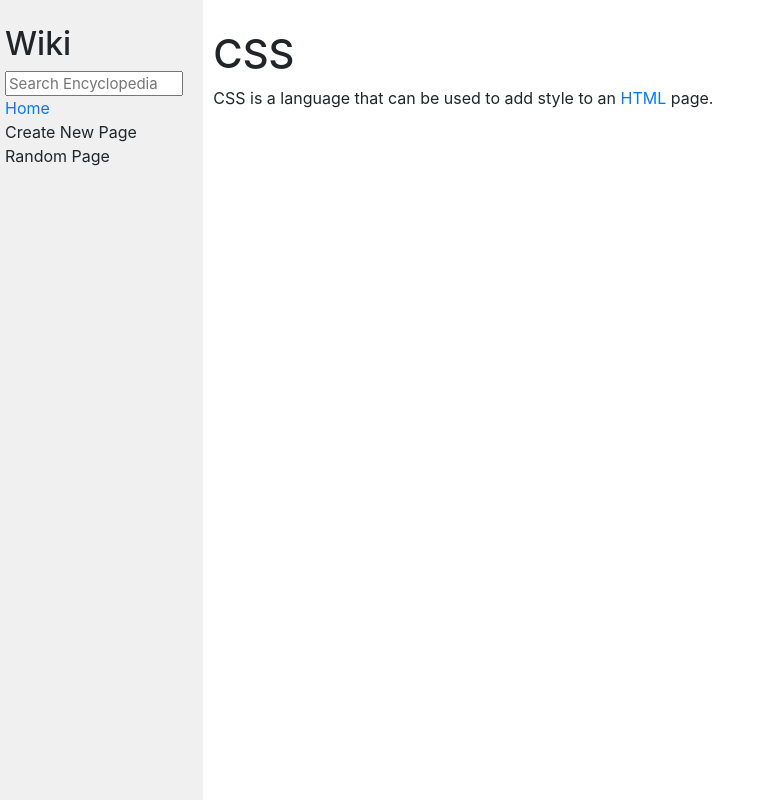
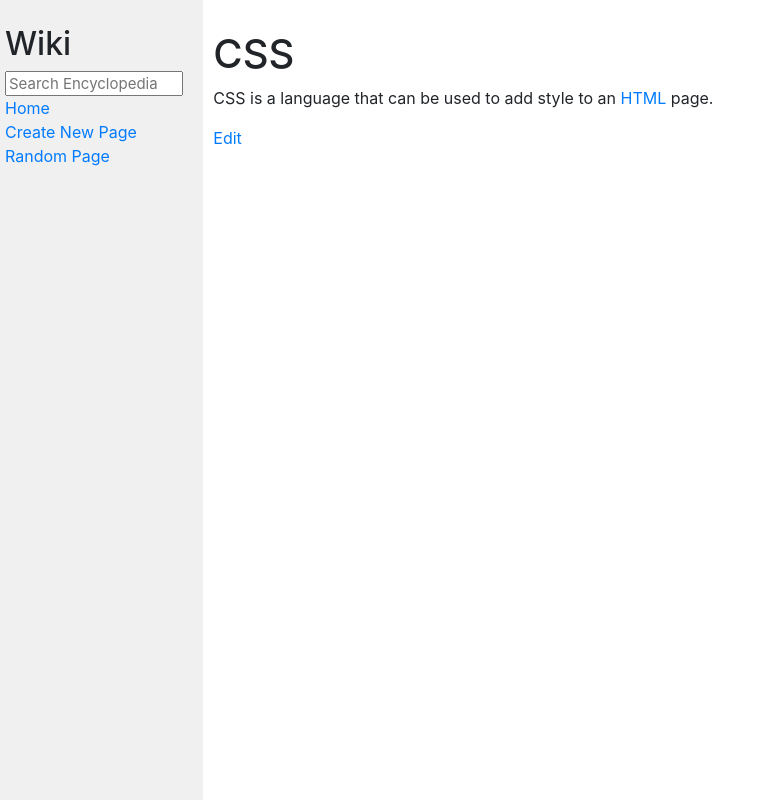
Before and after one commit to akiliholmes/wiki, a Django app: page /CSS/wiki/ in a window 1280 px wide. Shown: the whole page, without its empty margins (0-770 px from the left). Run offline with Django 3.2, Linux system fonts and the light colour scheme; some libraries are stand-ins or nearby versions.

Commit message:
Saving new,edit,views,layout.html changes

```diff
--- a/encyclopedia/static/encyclopedia/styles.css
+++ b/encyclopedia/static/encyclopedia/styles.css
@@ -36,3 +36,47 @@
 .sidebar h2 {
     margin-top: 5px;
 }
+
+<style type="text/css">
+.editButton {
+	-moz-box-shadow:inset 0px 1px 0px 0px #ffffff;
+	-webkit-box-shadow:inset 0px 1px 0px 0px #ffffff;
+	box-shadow:inset 0px 1px 0px 0px #ffffff;
+	background:-webkit-gradient( linear, left top, left bottom, color-stop(0.05, #f9f9f9), color-stop(1, #e9e9e9) );
+	background:-moz-linear-gradient( center top, #f9f9f9 5%, #e9e9e9 100% );
+	filter:progid:DXImageTransform.Microsoft.gradient(startColorstr='#f9f9f9', endColorstr='#e9e9e9');
+	background-color:#f9f9f9;
+	-webkit-border-top-left-radius:5px;
+	-moz-border-radius-topleft:5px;
+	border-top-left-radius:5px;
+	-webkit-border-top-right-radius:5px;
+	-moz-border-radius-topright:5px;
+	border-top-right-radius:5px;
+	-webkit-border-bottom-right-radius:5px;
+	-moz-border-radius-bottomright:5px;
+	border-bottom-right-radius:5px;
+	-webkit-border-bottom-left-radius:5px;
+	-moz-border-radius-bottomleft:5px;
+	border-bottom-left-radius:5px;
+text-indent:0;
+	display:inline-block;
+	color:#666666;
+	font-family:arial;
+	font-size:15px;
+	font-weight:bold;
+	font-style:normal;
+height:50px;
+	line-height:50px;
+width:140px;
+	text-decoration:none;
+	text-align:center;
+	text-shadow:0px 1px 0px #ffffff;
+}.editButton:hover {
+	background:-webkit-gradient( linear, left top, left bottom, color-stop(0.05, #e9e9e9), color-stop(1, #f9f9f9) );
+	background:-moz-linear-gradient( center top, #e9e9e9 5%, #f9f9f9 100% );
+	filter:progid:DXImageTransform.Microsoft.gradient(startColorstr='#e9e9e9', endColorstr='#f9f9f9');
+	background-color:#e9e9e9;
+}.editButton:active {
+	position:relative;
+	top:1px;
+}</style>
--- a/encyclopedia/templates/encyclopedia/entry.html
+++ b/encyclopedia/templates/encyclopedia/entry.html
@@ -1,9 +1,10 @@
 {% extends "encyclopedia/layout.html" %}
 
 {% block title %}
-{{title}}
+Encyclopedia
 {% endblock %}
 
 {% block body %}
   {{content|safe}}
+  <a href="{% url 'encyclopedia:edit' title %}" class="editButton">Edit</a>
 {% endblock %}
--- a/encyclopedia/templates/encyclopedia/layout.html
+++ b/encyclopedia/templates/encyclopedia/layout.html
@@ -12,17 +12,17 @@
         <div class="row">
             <div class="sidebar col-lg-2 col-md-3">
                 <h2>Wiki</h2>
-                <form>
-                    <input class="search" type="text" name="q" placeholder="Search Encyclopedia">
+                <form action="{% url 'encyclopedia:search' %}">
+                  <input class="search" type="text" name="q" placeholder="Search Encyclopedia">
                 </form>
                 <div>
                     <a href="{% url 'encyclopedia:index' %}">Home</a>
                 </div>
                 <div>
-                    Create New Page
+                    <a href="{% url 'encyclopedia:new' %}">Create New Page</a>
                 </div>
                 <div>
-                    Random Page
+                    <a href="{% url 'encyclopedia:random' %}">Random Page</a>
                 </div>
                 {% block nav %}
                 {% endblock %}
--- a/encyclopedia/templates/encyclopedia/search.html
+++ b/encyclopedia/templates/encyclopedia/search.html
@@ -11,4 +11,8 @@
            <a href="{% url 'wiki:{{matches}}'}"<li>{{ matches }}</li>
        {% endfor %}
     </ul>
+    {% block error %}
+    {{noMatch}}
+    {% endblock %}
+
 {% endblock %}
--- a/encyclopedia/urls.py
+++ b/encyclopedia/urls.py
@@ -7,5 +7,7 @@
 urlpatterns = [
     path("", views.index, name="index"),
     path("<str:title>/wiki/", views.entry, name="entry"),
-    path("search/", views.search, name="search")
+    path("search/", views.search, name="search"),
+    path("<str:title>/edit/", views.edit, name="edit"),
+    path("new/", views.new, name="new")
     ]
--- a/encyclopedia/views.py
+++ b/encyclopedia/views.py
@@ -1,12 +1,15 @@
 import re, markdown2
 
 from django.shortcuts import render
-from django.http import Http404, HttpResponse, HttpResponseNotFound
+from django.http import Http404, HttpResponse, HttpResponseNotFound, HttpResponseRedirect
 from django.urls import reverse
 from django import forms
 
 from . import util
 
+class NewEntryForm(forms.Form):
+    title = forms.CharField(max_length=100)
+    content = forms.CharField(widget=forms.Textarea)
 
 def index(request):
     return render(request, "encyclopedia/index.html", {
@@ -19,14 +22,66 @@
         raise Http404("Entry does not exist")
     else:
         return render(request, "encyclopedia/entry.html",{
+            "title": title,
             "content": markdown2.markdown(f)
         })
 
-def search(request, q):
-    e = util.list_entries()
-    c = re.compile(e, re.IGNORECASE)
-    results = re.finditer(q)
-    if results is not None:
-        return render(request, "encyclopedia/search.html", {
-            "results": results
+def search(request):
+            d = request.GET.get('q','')
+            if util.get_entry(d) is not None:
+                return render(request, "encyclopedia/search.html", {
+                    "results": d
+                })
+            else:
+                partialEntries = []
+                for entry in util.list_entries():
+                    for d in entry:
+                        partialEntries.append(entry)
+                        return render(request, "encyclopedia/search.html",{
+                            "results": partialEntries
+                })
+
+def new(request):
+    if request.method == "POST":
+        form = NewEntryForm(request.POST)
+        if form.is_valid():
+            title = form.cleaned_data["title"]
+            content = form.cleaned_data["content"]
+            f = util.get_entry(title)
+            if f == None:
+                create = util.save_entry(title, content)
+                return HttpResponseRedirect(reverse("encyclopedia:entry", args=[title]))
+            else:
+                return render(request, "encyclopedia/new.html", {
+                    "error": "This entry already exist",
+                    "form": form
+                    })
+        else:
+            return render(request, "encyclopedia/new.html", {
+                "form": form
+            })
+    else:
+        return render(request, "encyclopedia/new.html", {
+            "form": NewEntryForm()
         })
+
+def edit(request, title):
+    if request.method == "POST":
+        form = NewEntryForm(request.POST)
+        if form.is_valid():
+            title = form.cleaned_data["title"]
+            content = form.cleaned_data["content"]
+            create = util.save_entry(title, content)
+            return HttpResponseRedirect(reverse("encyclopedia:entry", args=[title]))
+        else:
+            return render(request, "encyclopedia/edit.html", {
+                "form": form
+            })
+    else:
+        f = util.get_entry(title)
+        data = {'title': f'{title}', 'content': f'{f}'}
+        form = NewEntryForm(initial=data)
+        return render(request, "encyclopedia/edit.html",{
+            "title": title,
+            "form": form
+        })
```
Also changed, not shown: entries/CSS.md (+14 -0 lines).
